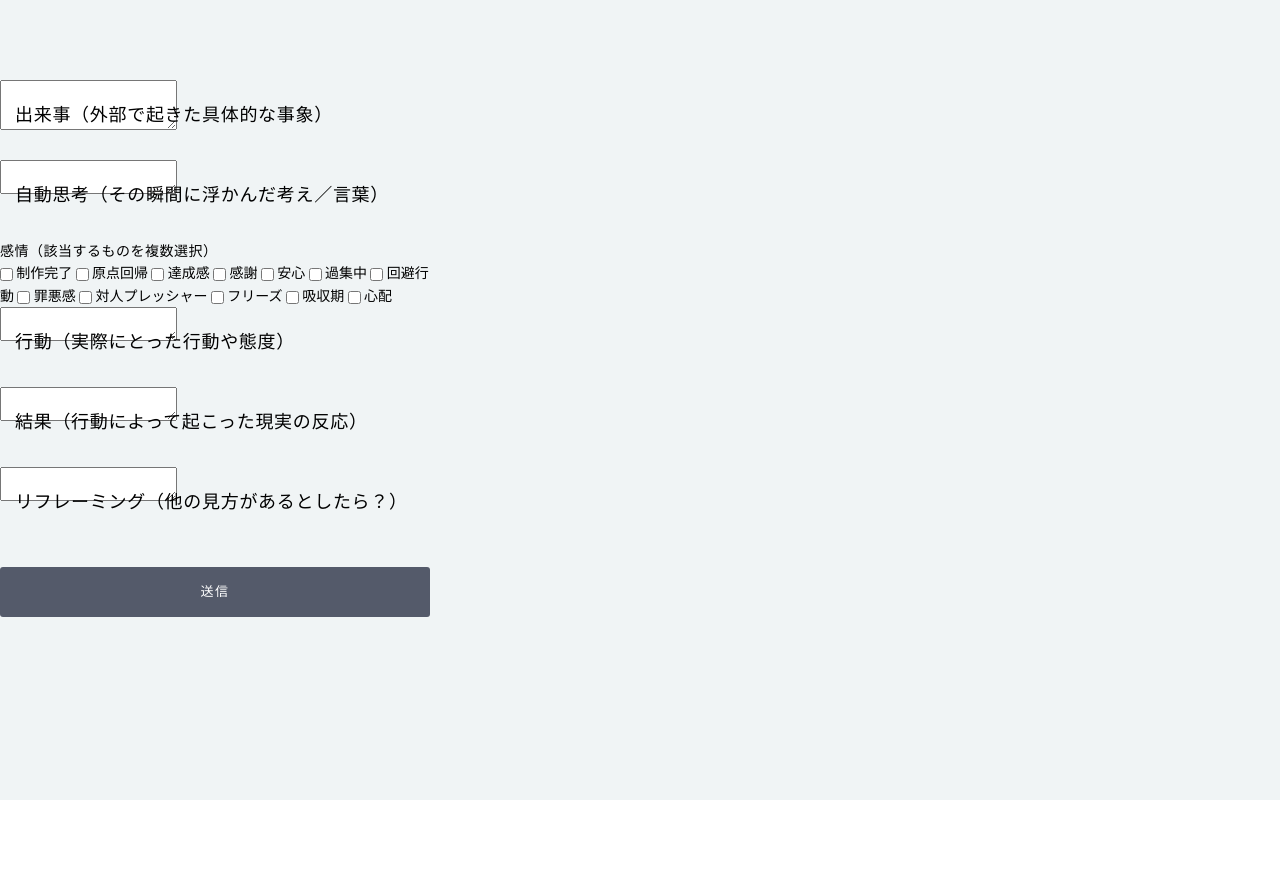
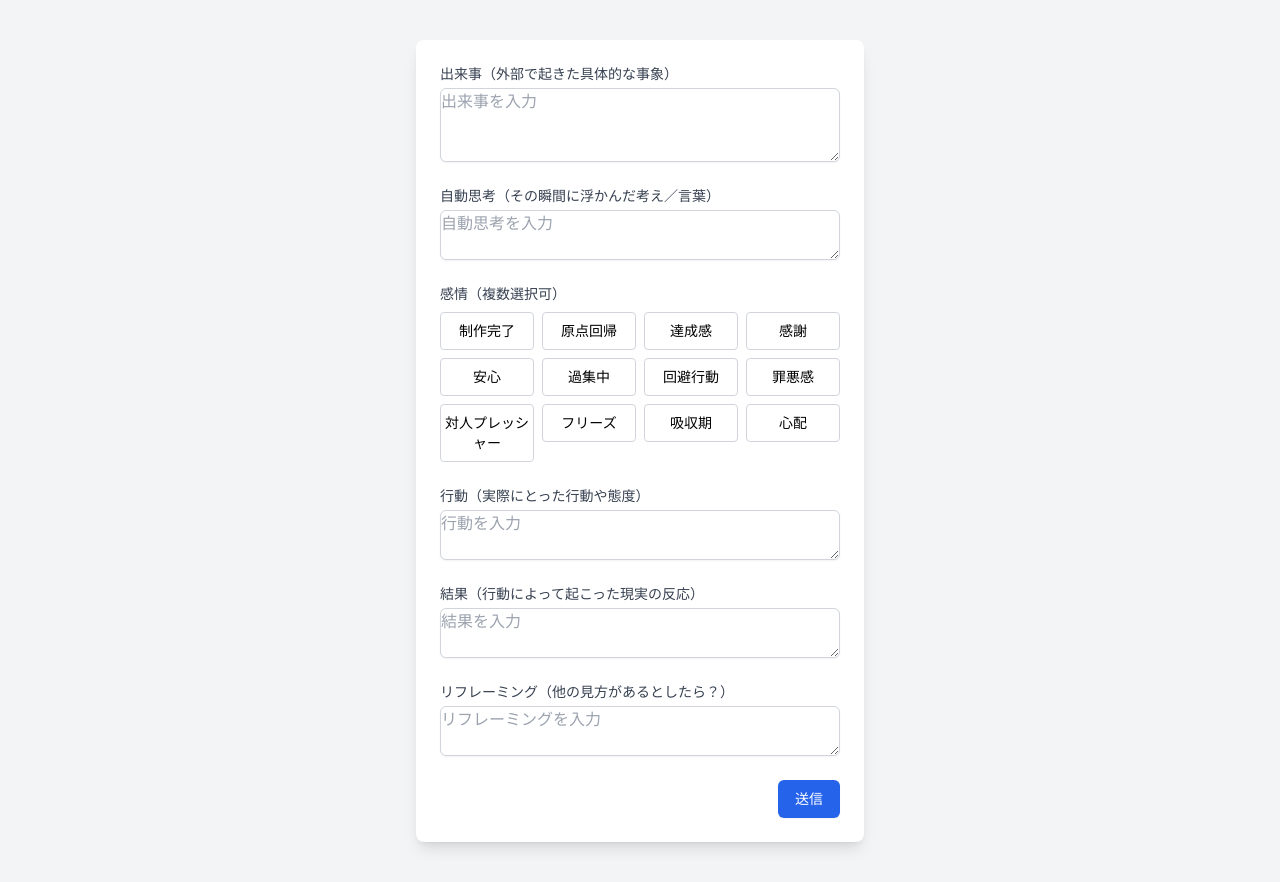
Before and after one commit to climbedtower/cbt-form, a plain HTML site: page index.html in a window 1280 px wide. Before the commit the page ends 800 px from the top, so only its background shows below. Drawn offline with nearby package versions, Linux system fonts and the light colour scheme.

Commit message:
Update index.html

```diff
--- a/index.html
+++ b/index.html
@@ -1,105 +1,186 @@
 <!DOCTYPE html>
 <html lang="ja">
 <head>
-  <meta charset="UTF-8">
+  <meta charset="UTF-8" />
   <title>scrapboxCBT</title>
-  <link rel="stylesheet" href="styles.css"><!-- 先ほどのCSSをここにリンク -->
+  <script src="https://cdn.tailwindcss.com"></script>
 </head>
-<body>
-  <div class="application_wrapper">
-    <div class="create_account_screen">
-      <form id="cbt-form" class="create_account_form">
-
+<body class="bg-gray-100 min-h-screen flex items-center justify-center py-10">
+  <div class="w-full max-w-md bg-white p-6 rounded-lg shadow-lg">
+    <form id="cbt-form" class="space-y-6">
       <!-- 出来事 -->
-        <div class="input_group">
-          <textarea id="event" class="input" name="event" rows="3" required></textarea>
-          <label class="input_label" for="event">
-            <span class="label_text">出来事（外部で起きた具体的な事象）</span>
+      <div>
+        <label for="event" class="block text-sm font-medium text-gray-700">
+          出来事（外部で起きた具体的な事象）
         </label>
+        <textarea
+          id="event"
+          name="event"
+          rows="3"
+          placeholder="出来事を入力"
+          class="mt-1 block w-full border border-gray-300 rounded-md shadow-sm focus:ring-blue-500 focus:border-blue-500"
+        ></textarea>
       </div>
 
       <!-- 自動思考 -->
-        <div class="input_group">
-          <textarea id="thought" class="input" name="thought" rows="2" required></textarea>
-          <label class="input_label" for="thought">
-            <span class="label_text">自動思考（その瞬間に浮かんだ考え／言葉）</span>
+      <div>
+        <label for="thought" class="block text-sm font-medium text-gray-700">
+          自動思考（その瞬間に浮かんだ考え／言葉）
+        </label>
+        <textarea
+          id="thought"
+          name="thought"
+          rows="2"
+          placeholder="自動思考を入力"
+          class="mt-1 block w-full border border-gray-300 rounded-md shadow-sm focus:ring-blue-500 focus:border-blue-500"
+        ></textarea>
+      </div>
+
+      <!-- 感情チェック -->
+      <div>
+        <span class="block text-sm font-medium text-gray-700">感情（複数選択可）</span>
+        <div class="mt-2 grid grid-cols-4 gap-2">
+          <div>
+            <input type="checkbox" id="e1" name="emotion" value="[||制作完了]" class="sr-only peer" />
+            <label for="e1" class="block text-center py-2 text-sm rounded border border-gray-300 peer-checked:bg-blue-600 peer-checked:text-white">
+              制作完了
             </label>
           </div>
-
-        <!-- 感情チェックボックス -->
-        <div class="checkbox_group">
-          <span>感情（該当するものを複数選択）</span>
-          <div class="emotion-group">
-            <input type="checkbox" id="e1"  name="emotion" value="[||制作完了]">
-            <label for="e1">制作完了</label>
-            <input type="checkbox" id="e2"  name="emotion" value="[||原点回帰]">
-            <label for="e2">原点回帰</label>
-            <input type="checkbox" id="e3"  name="emotion" value="[||達成感]">
-            <label for="e3">達成感</label>
-            <input type="checkbox" id="e4"  name="emotion" value="[||感謝]">
-            <label for="e4">感謝</label>
-            <input type="checkbox" id="e5"  name="emotion" value="[||安心]">
-            <label for="e5">安心</label>
-            <input type="checkbox" id="e6"  name="emotion" value="[||過集中]">
-            <label for="e6">過集中</label>
-            <input type="checkbox" id="e7"  name="emotion" value="[::回避行動]">
-            <label for="e7">回避行動</label>
-            <input type="checkbox" id="e8"  name="emotion" value="[::罪悪感]">
-            <label for="e8">罪悪感</label>
-            <input type="checkbox" id="e9"  name="emotion" value="[::対人プレッシャー]">
-            <label for="e9">対人プレッシャー</label>
-            <input type="checkbox" id="e10" name="emotion" value="[::フリーズ]">
-            <label for="e10">フリーズ</label>
-            <input type="checkbox" id="e11" name="emotion" value="[::吸収期]">
-            <label for="e11">吸収期</label>
-            <input type="checkbox" id="e12" name="emotion" value="[::心配]">
-            <label for="e12">心配</label>
+          <div>
+            <input type="checkbox" id="e2" name="emotion" value="[||原点回帰]" class="sr-only peer" />
+            <label for="e2" class="block text-center py-2 text-sm rounded border border-gray-300 peer-checked:bg-blue-600 peer-checked:text-white">
+              原点回帰
+            </label>
+          </div>
+          <div>
+            <input type="checkbox" id="e3" name="emotion" value="[||達成感]" class="sr-only peer" />
+            <label for="e3" class="block text-center py-2 text-sm rounded border border-gray-300 peer-checked:bg-blue-600 peer-checked:text-white">
+              達成感
+            </label>
+          </div>
+          <div>
+            <input type="checkbox" id="e4" name="emotion" value="[||感謝]" class="sr-only peer" />
+            <label for="e4" class="block text-center py-2 text-sm rounded border border-gray-300 peer-checked:bg-blue-600 peer-checked:text-white">
+              感謝
+            </label>
+          </div>
+          <div>
+            <input type="checkbox" id="e5" name="emotion" value="[||安心]" class="sr-only peer" />
+            <label for="e5" class="block text-center py-2 text-sm rounded border border-gray-300 peer-checked:bg-blue-600 peer-checked:text-white">
+              安心
+            </label>
+          </div>
+          <div>
+            <input type="checkbox" id="e6" name="emotion" value="[||過集中]" class="sr-only peer" />
+            <label for="e6" class="block text-center py-2 text-sm rounded border border-gray-300 peer-checked:bg-blue-600 peer-checked:text-white">
+              過集中
+            </label>
+          </div>
+          <div>
+            <input type="checkbox" id="e7" name="emotion" value="[::回避行動]" class="sr-only peer" />
+            <label for="e7" class="block text-center py-2 text-sm rounded border border-gray-300 peer-checked:bg-blue-600 peer-checked:text-white">
+              回避行動
+            </label>
+          </div>
+          <div>
+            <input type="checkbox" id="e8" name="emotion" value="[::罪悪感]" class="sr-only peer" />
+            <label for="e8" class="block text-center py-2 text-sm rounded border border-gray-300 peer-checked:bg-blue-600 peer-checked:text-white">
+              罪悪感
+            </label>
+          </div>
+          <div>
+            <input type="checkbox" id="e9" name="emotion" value="[::対人プレッシャー]" class="sr-only peer" />
+            <label for="e9" class="block text-center py-2 text-sm rounded border border-gray-300 peer-checked:bg-blue-600 peer-checked:text-white">
+              対人プレッシャー
+            </label>
+          </div>
+          <div>
+            <input type="checkbox" id="e10" name="emotion" value="[::フリーズ]" class="sr-only peer" />
+            <label for="e10" class="block text-center py-2 text-sm rounded border border-gray-300 peer-checked:bg-blue-600 peer-checked:text-white">
+              フリーズ
+            </label>
+          </div>
+          <div>
+            <input type="checkbox" id="e11" name="emotion" value="[::吸収期]" class="sr-only peer" />
+            <label for="e11" class="block text-center py-2 text-sm rounded border border-gray-300 peer-checked:bg-blue-600 peer-checked:text-white">
+              吸収期
+            </label>
+          </div>
+          <div>
+            <input type="checkbox" id="e12" name="emotion" value="[::心配]" class="sr-only peer" />
+            <label for="e12" class="block text-center py-2 text-sm rounded border border-gray-300 peer-checked:bg-blue-600 peer-checked:text-white">
+              心配
+            </label>
+          </div>
         </div>
       </div>
 
       <!-- 行動 -->
-        <div class="input_group">
-          <textarea id="action" class="input" name="action" rows="2" required></textarea>
-          <label class="input_label" for="action">
-            <span class="label_text">行動（実際にとった行動や態度）</span>
+      <div>
+        <label for="action" class="block text-sm font-medium text-gray-700">
+          行動（実際にとった行動や態度）
         </label>
+        <textarea
+          id="action"
+          name="action"
+          rows="2"
+          placeholder="行動を入力"
+          class="mt-1 block w-full border border-gray-300 rounded-md shadow-sm focus:ring-blue-500 focus:border-blue-500"
+        ></textarea>
       </div>
 
       <!-- 結果 -->
-        <div class="input_group">
-          <textarea id="result" class="input" name="result" rows="2" required></textarea>
-          <label class="input_label" for="result">
-            <span class="label_text">結果（行動によって起こった現実の反応）</span>
+      <div>
+        <label for="result" class="block text-sm font-medium text-gray-700">
+          結果（行動によって起こった現実の反応）
         </label>
+        <textarea
+          id="result"
+          name="result"
+          rows="2"
+          placeholder="結果を入力"
+          class="mt-1 block w-full border border-gray-300 rounded-md shadow-sm focus:ring-blue-500 focus:border-blue-500"
+        ></textarea>
       </div>
 
       <!-- リフレーミング -->
-        <div class="input_group">
-          <textarea id="reframe" class="input" name="reframe" rows="2" required></textarea>
-          <label class="input_label" for="reframe">
-            <span class="label_text">リフレーミング（他の見方があるとしたら？）</span>
+      <div>
+        <label for="reframe" class="block text-sm font-medium text-gray-700">
+          リフレーミング（他の見方があるとしたら？）
         </label>
+        <textarea
+          id="reframe"
+          name="reframe"
+          rows="2"
+          placeholder="リフレーミングを入力"
+          class="mt-1 block w-full border border-gray-300 rounded-md shadow-sm focus:ring-blue-500 focus:border-blue-500"
+        ></textarea>
       </div>
 
-        <!-- 送信ボタン -->
-        <button type="submit" class="button button_wide">送信</button>
-
+      <!-- 送信 -->
+      <div class="text-right">
+        <button
+          type="submit"
+          class="inline-flex justify-center py-2 px-4 border border-transparent shadow-sm text-sm font-medium rounded-md text-white bg-blue-600 hover:bg-blue-700"
+        >
+          送信
+        </button>
+      </div>
     </form>
-    </div>
   </div>
 
   <script>
     document.getElementById('cbt-form').addEventListener('submit', function(e) {
       e.preventDefault();
       const now = new Date();
-      const date = `${now.getFullYear()}/${String(now.getMonth()+1).padStart(2,'0')}/${String(now.getDate()).padStart(2,'0')}`;
-      const title = encodeURIComponent(`${date}：CBT`);
+      const date = \`\${now.getFullYear()}/\${String(now.getMonth()+1).padStart(2,'0')}/\${String(now.getDate()).padStart(2,'0')}\`;
+      const title = encodeURIComponent(\`\${date}：CBT\`);
       const project = 'creategames';
       const emotions = Array.from(this.querySelectorAll('input[name="emotion"]:checked'))
         .map(cb => cb.value).join(' ');
       const lines = [
-        `${date}：CBT`,
-        `#${date.slice(0,7)}`, '',
+        \`\${date}：CBT\`,
+        \`#\${date.slice(0,7)}\`, '',
         '[- 出来事]', this.elements.event.value, '',
         '[- 自動思考]', this.elements.thought.value, '',
         '[- 感情]', emotions, '',
@@ -108,7 +189,7 @@
         '[- リフレーミング]', this.elements.reframe.value, '',
         '#認知行動療法（CBT） [https://chatgpt.com/c/68095f61-f448-800f-ad49-02eb955c197c?model=gpt-4o]'
       ];
-      window.location.href = `https://scrapbox.io/${project}/${title}?body=${encodeURIComponent(lines.join('\n'))}`;
+      window.location.href = \`https://scrapbox.io/\${project}/\${title}?body=\${encodeURIComponent(lines.join('\\n'))}\`;
     });
   </script>
 </body>
```
Lines whose indentation alone changed are shown as unchanged.
